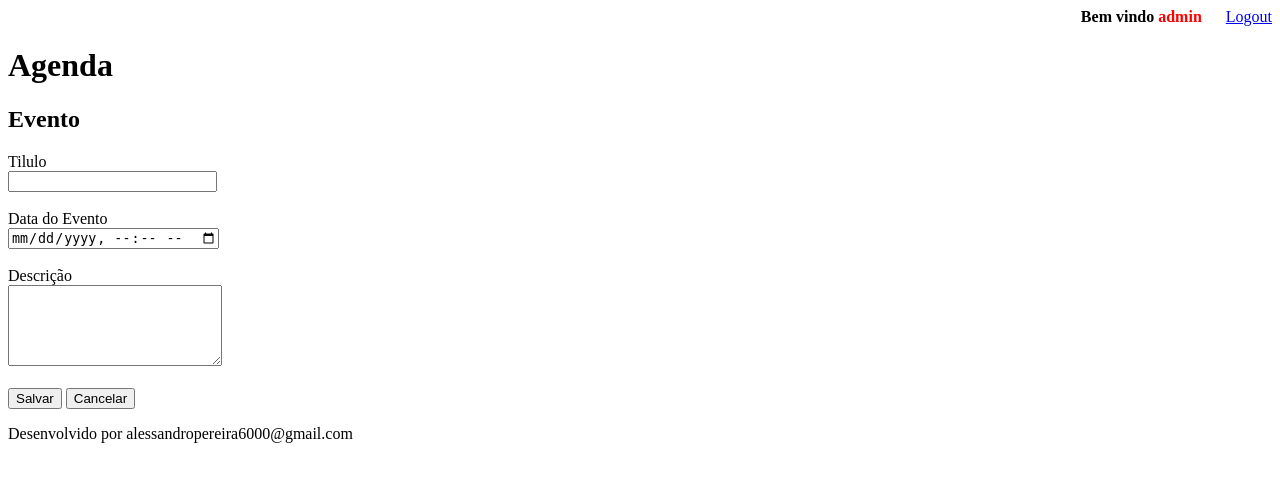
After one commit to alessandrop76/agenda, a Django app: page /agenda/evento/ in a window 1280 px wide. The commit adds this page. Shown: the top 482 px of the page. Run offline with Django 3.2, Linux system fonts and the light colour scheme; a user stored in the database is signed in.

Commit message:
incluido o arquivo .git ignore para ignorar os arquivos compilados - incluido template para inserção de dados na agenda via 'submit - POST'

```diff
--- a/agenda/urls.py
+++ b/agenda/urls.py
@@ -21,8 +21,10 @@ from django.views.generic import RedirectView
 urlpatterns = [
     path('admin/', admin.site.urls),
     path('agenda/', views.lista_eventos),
+    path('agenda/evento/', views.evento),
+    path('agenda/evento/submit', views.submit_evento),
     #path('', views.index)
-    path('', RedirectView.as_view(url='/agenda') ),
+    path('', RedirectView.as_view(url='/agenda')),
     path('login/', views.login_user),
     path('login/submit', views.submit_login),
     path('logout/', views.logout_user)
--- a/core/views.py
+++ b/core/views.py
@@ -35,8 +35,24 @@ def submit_login(request):
 def lista_eventos(request):
     usuario = request.user
     evento = Evento.objects.filter(usuario=usuario) #aqui filtra pelo usuário autenticado
-                                     #   evento = Evento.objects.get(id=1)    --- objcts.get tras um registro
-
-    evento = Evento.objects.all()    #--- objcts.get tras um registro
+#   evento = Evento.objects.get(id=1)    --- objcts.get tras um registro
+#   evento = Evento.objects.all()    #--- objcts.get tras todos os registros
     dados = {'eventos':evento}
     return render(request, 'agenda.html', dados)
+
+@login_required(login_url='/login/')
+def evento(request):
+    return render(request, 'evento.html')
+
+@login_required(login_url='/login/')
+def submit_evento(request):
+    if request.POST:
+        titulo = request.POST.get('titulo')
+        data_evento = request.POST.get('data_evento')
+        descricao = request.POST.get('descricao')
+        usuario = request.user
+        Evento.objects.create(titulo=titulo,
+                              data_evento=data_evento,
+                              descricao=descricao,
+                              usuario=usuario)
+    return redirect('/')
--- a/templates/agenda.html
+++ b/templates/agenda.html
@@ -2,10 +2,12 @@
 
 {% block content %}
     <h2>Agendamentos</h2>
+    <a href="evento">
+        <button type="button">Novo Evento</button>
+    </a>
     <ul style="font-size: 20px; color: blue">
     {% for evento in eventos %}
         <li>{{ evento.titulo }} - {{ evento.get_data_evento }}</li>
     {% endfor %}
-
     </ul>
 {% endblock %}
--- /dev/null
+++ b/templates/evento.html
@@ -0,0 +1,24 @@
+{% extends "model-page.html" %}
+
+    {% block content %}
+
+    <h2>Evento</h2>
+        <form action="submit" method="POST"> {% csrf_token %}
+                <label>Tilulo</label>
+                <br/>
+                <input type="text" name="titulo" size="23">
+                <br/><br />
+                <label>Data do Evento</label>
+                <br/>
+                <input type="datetime-local" name="data_evento">
+                <br/><br />
+                <label>Descrição</label>
+                <br/>
+                <textarea name="descricao" rows="5" cols="24"></textarea>
+                <br/> <br/>
+                <button type="submit">Salvar</button>
+                <a href="/">
+                    <button type="button">Cancelar</button>
+                </a>
+        </form>
+    {% endblock %}
--- a/templates/login.html
+++ b/templates/login.html
@@ -6,10 +6,10 @@
 </head>
 <body>
     <h1>Faça o seu Login</h1>
-        <form action="submit" method="POST">{% csrf_token %} <!--sempre que tiver um form com POST precisa certificar -->
+        <form action="submit" method="POST"> {% csrf_token %} <!--sempre que tiver um form com POST precisa certificar -->
             <div align="center">
                 <label>Usuário</label>
-                <input type="username" name="username">
+                <input type="text" name="username">
                 <label>Password</label>
                 <input type="password" name="password">
                 <button type="submit">Entrar</button>
--- a/templates/model-header.html
+++ b/templates/model-header.html
@@ -2,6 +2,7 @@
     <meta charset="UTF-8">
     <title>Agenda</title>
     <div align="right">
+        <strong style="margin-right:20px">Bem vindo <label name="usuario" style="color:red">{{ user }}</label></strong>
          <a href="/logout">Logout</a>
     </div>
     <h1>Agenda</h1>
--- a/templates/model-page.html
+++ b/templates/model-page.html
@@ -4,8 +4,9 @@
     {%include "model-header.html" %}
 </head>
 <body>
-    {% block content%}   {% endblock %}
+    {% block content%}
 
+    {% endblock %}
     {% include "model-footer.html" %}
 </body>
 </html>
```
Also changed, not shown: db.sqlite3, 1 other file.
